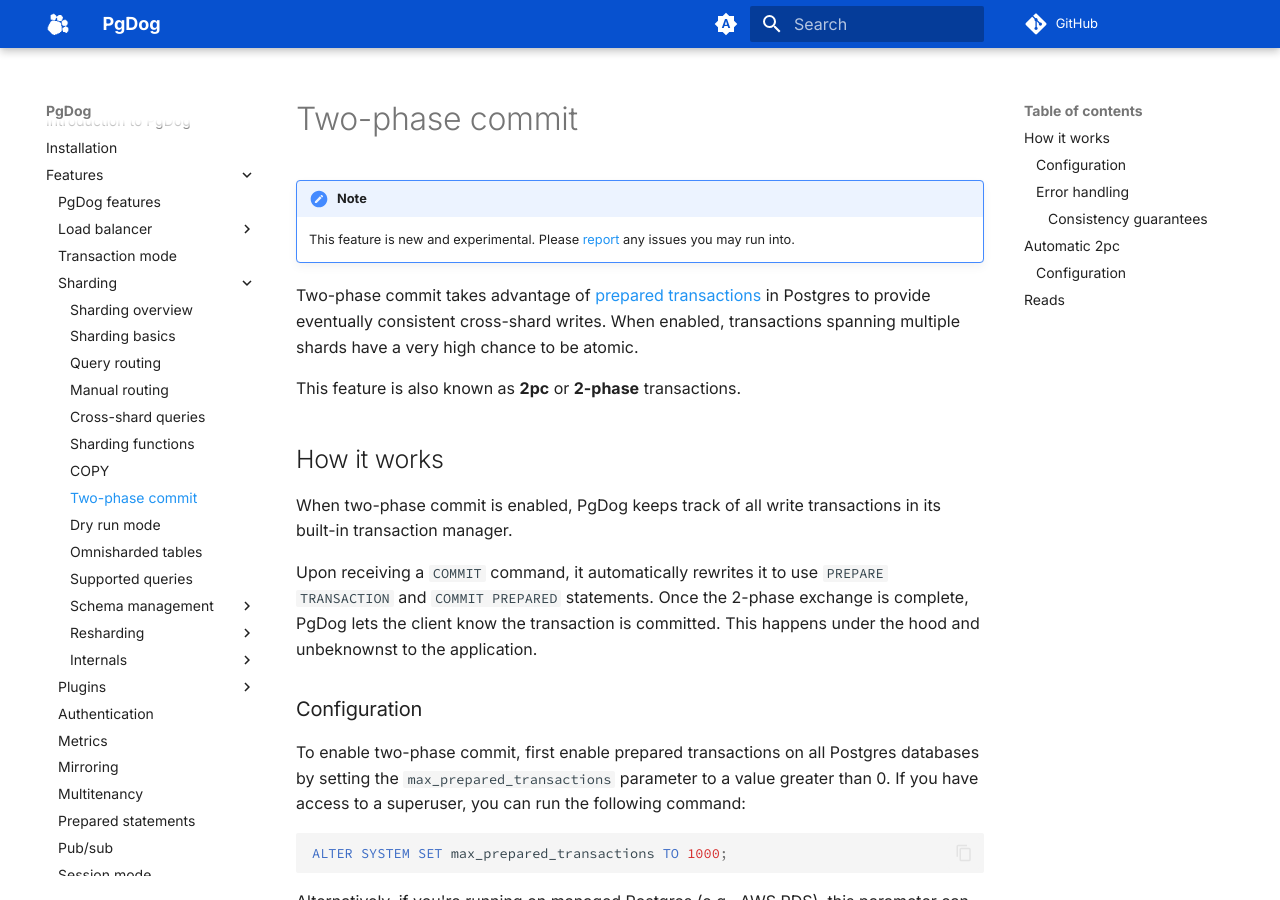
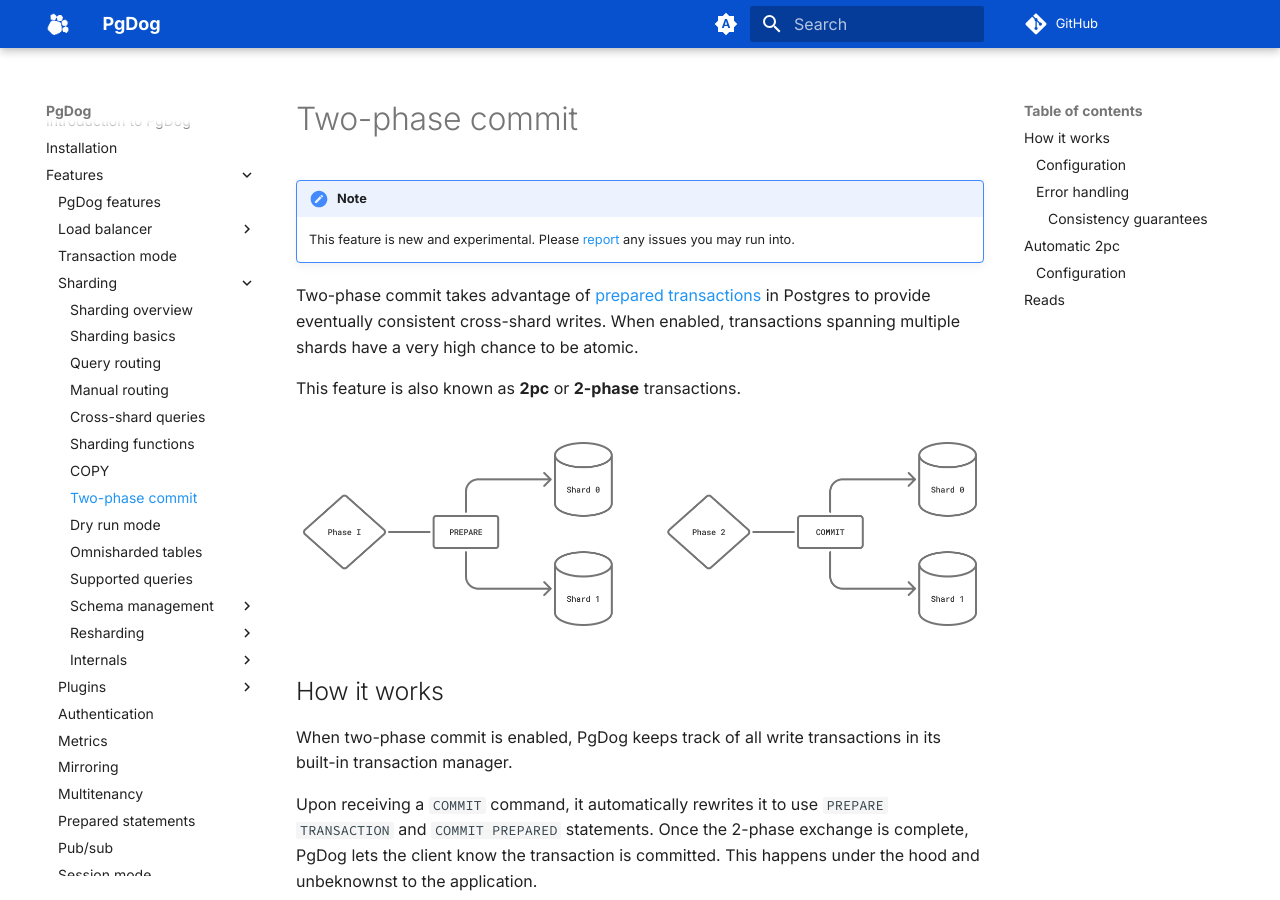
Before and after one commit to pgdogdev/docs, an MkDocs documentation site: the page built from docs/features/sharding/2pc.md, in a window 1280 px wide and 900 px high. Built offline with MkDocs 1.6.1 and Material for MkDocs 9.7.7, drawn with Linux system fonts in a browser that asks for light colours; comment, search, counter and statistics services are not loaded.

Commit message:
add image for 2pc

```diff
--- a/docs/features/sharding/2pc.md
+++ b/docs/features/sharding/2pc.md
@@ -6,6 +6,10 @@
 Two-phase commit takes advantage of [prepared transactions](https://www.postgresql.org/docs/current/sql-prepare-transaction.html) in Postgres to provide eventually consistent cross-shard writes. When enabled, transactions spanning multiple shards have a very high chance to be atomic.
 
 This feature is also known as **2pc** or **2-phase** transactions.
+
+<center style="margin-top: 2rem;">
+    <img src="/images/2pc.png" width="98%" alt="Cross-shard queries" />
+</center>
 
 ## How it works
 
```
Also changed, not shown: docs/images/2pc.png (added).
